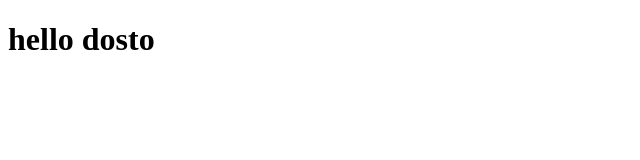
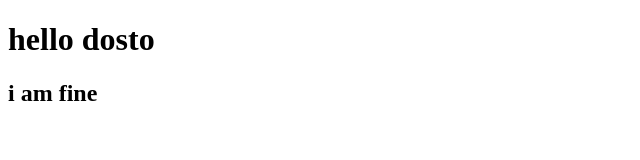
Before and after one commit to SanketSudrik/project2, a plain HTML site: page index.html in a window 1280 px wide. Shown: the whole page, without its empty margins (0-640 px from the left). Drawn offline with Linux system fonts and the light colour scheme.

Commit message:
small change

```diff
--- a/index.html
+++ b/index.html
@@ -7,5 +7,6 @@
 </head>
 <body>
     <h1>hello dosto</h1>
+    <h2>i am fine</h2>
 </body>
 </html>
```
